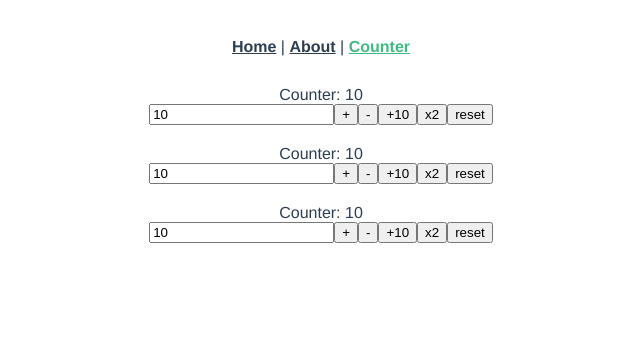
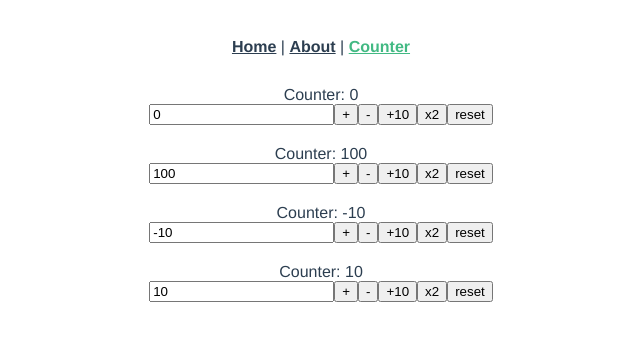
Before and after one commit to tong-gg/vue101, a Vue app: page /numbers in a window 1280 px wide. Shown: the top 340 px of the page, without its empty margins (319-959 px from the left). Built offline with nearby package versions, Linux system fonts and the light colour scheme.

Commit message:
props session

```diff
--- a/src/components/Counter.vue
+++ b/src/components/Counter.vue
@@ -20,9 +20,10 @@
 export default {
     data() { // personal variable (these data, ONLY USE in component)
         return {
-            number: 10
+            number: this.initNumber || 10 // if this.initNumber == undefined ? 10 : this.initNumber
         }
     },
+    props: ['initNumber'],
     methods: {
         increase() {
             this.number++
--- a/src/views/NumberList.vue
+++ b/src/views/NumberList.vue
@@ -1,7 +1,8 @@
 <template>
   <div>
-      <Counter></Counter>
-      <Counter></Counter>
+      <Counter init-number="0"></Counter>
+      <Counter init-number="100"></Counter>
+      <Counter init-number="-10"></Counter>
       <Counter></Counter>
   </div>
 </template>
```
